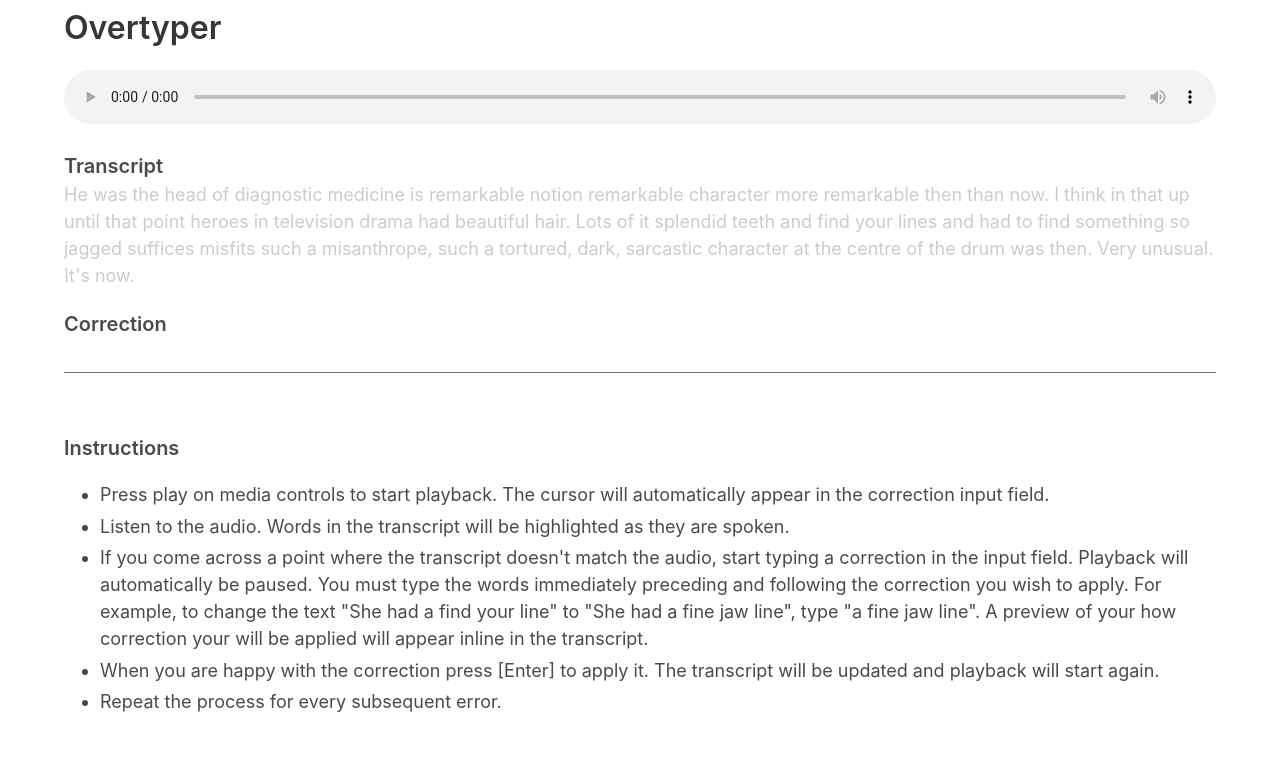
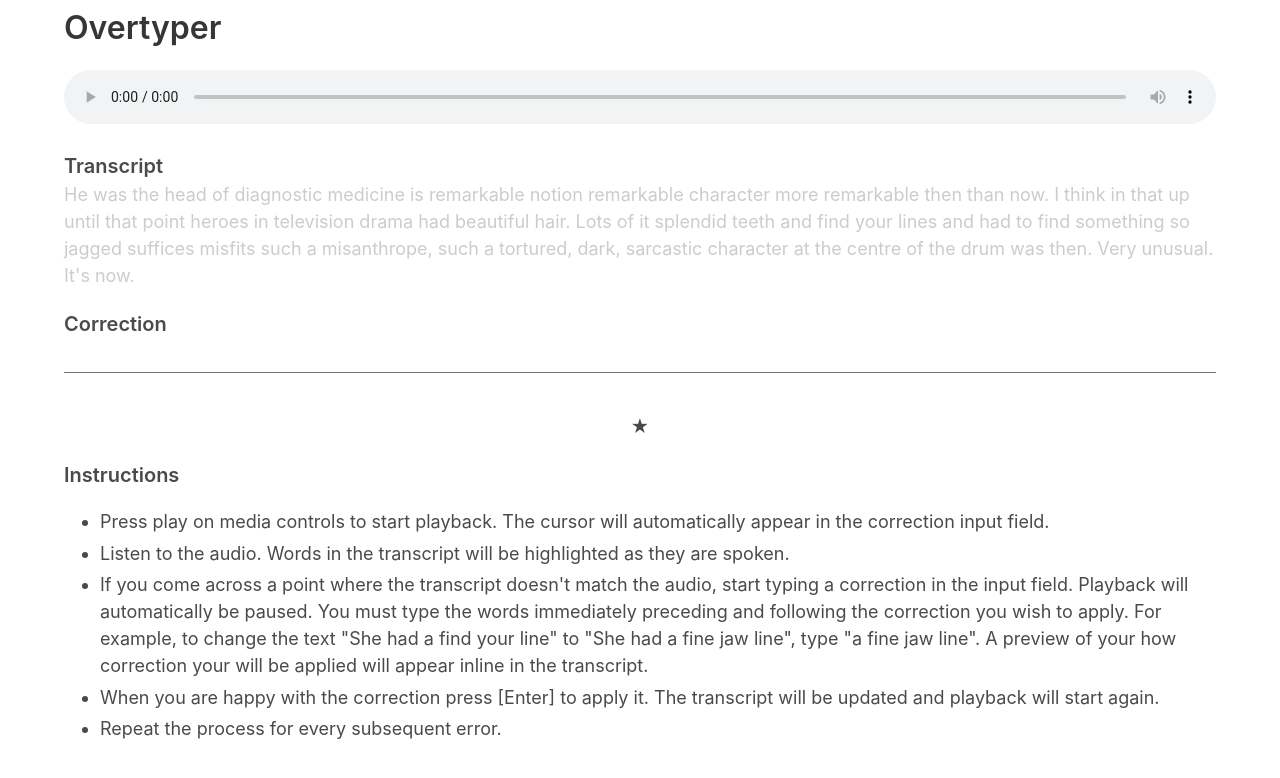
Before and after one commit to alexnorton/overtyper, a React (Create React App) app: page / in a window 1280 px wide. Shown: the top 778 px of the page. Built offline with nearby package versions, Linux system fonts and the light colour scheme.

Commit message:
Add divider before instructions

```diff
--- a/src/components/App.js
+++ b/src/components/App.js
@@ -122,6 +122,9 @@ class App extends Component {
             ref={(input) => { this.input = input; }}
           />
         </form>
+        <div style={{ textAlign: 'center' }}>
+          ★
+        </div>
         <h2>Instructions</h2>
         <Instructions />
       </div>
```
